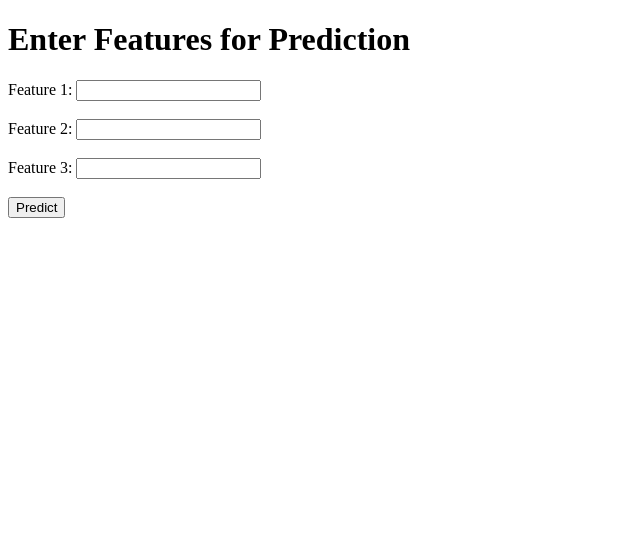
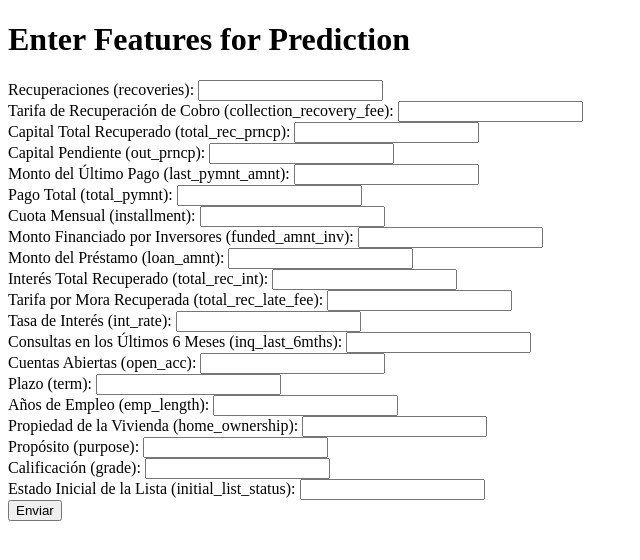
Before and after one commit to aleuse/rna_trabajo2_riesgo_crediticio, a Flask app: page / in a window 1280 px wide. Shown: the top 560 px of the page, without its empty margins (0-640 px from the left). Run offline with Flask 3, Linux system fonts and the light colour scheme; parts of the project's set-up code (start-up, migrations or seed data) failed here and were passed over.

Commit message:
cambios servicio

```diff
--- a/app/app.py
+++ b/app/app.py
@@ -1,8 +1,13 @@
-from flask import Flask, render_template, request
+import os
+import tempfile
+from io import BytesIO
+
+from flask import Flask, render_template, request, url_for
 import numpy as np
 import tensorflow as tf
 import joblib
 import pandas as pd
+import matplotlib.pyplot as plt
 
 # Initialize Flask app
 app = Flask(__name__)
@@ -34,158 +39,182 @@ def probability_to_score(prob, base_score=300, max_score=850, pdo=50):
     return score
 
 
+
+
 # Define routes
 @app.route("/")
 def home():
     return render_template("index.html")  # Renders the form
 
 
+
+def plot_credit_score_distribution(scores, point, filename):
+    plt.figure(figsize=(10, 6))
+    plt.hist(scores, bins=30, color='green', alpha=0.6)
+    plt.yscale('log')
+    plt.axvline(x=point, color='red', linestyle='--', label=f'Puntaje {point}')
+    plt.scatter(point, 1, color='red', s=100, zorder=5)
+    plt.title("Distribución de Puntajes de Crédito (300-850)")
+    plt.xlabel("Puntaje")
+    plt.ylabel("Frecuencia (escala logarítmica)")
+    plt.grid(True)
+    plt.legend()
+    plt.savefig(filename)
+    plt.close()
+
 @app.route("/predict", methods=["POST"])
 def predict():
     # # Extract inputs from the form
-    # input_data = request.form
-    # recoveries = float(input_data["recoveries"])
-    # collection_recovery_fee = float(input_data["collection_recovery_fee"])
-    # total_rec_prncp = float(input_data["total_rec_prncp"])
-    # out_prncp = float(input_data["out_prncp"])
-    # last_pymnt_amnt = float(input_data["last_pymnt_amnt"])
-    # total_pymnt = float(input_data["total_pymnt"])
-    # installment = float(input_data["installment"])
-    # funded_amnt_inv = float(input_data["funded_amnt_inv"])
-    # loan_amnt = float(input_data["loan_amnt"])
-    # total_rec_int = float(input_data["total_rec_int"])
-    # total_rec_late_fee = float(input_data["total_rec_late_fee"])
-    # int_rate = float(input_data["int_rate"])
-    # inq_last_6mths = int(input_data["inq_last_6mths"])
-    # open_acc = int(input_data["open_acc"])
+    input_data = request.form
+    recoveries = float(input_data["recoveries"])
+    collection_recovery_fee = float(input_data["collection_recovery_fee"])
+    total_rec_prncp = float(input_data["total_rec_prncp"])
+    out_prncp = float(input_data["out_prncp"])
+    last_pymnt_amnt = float(input_data["last_pymnt_amnt"])
+    total_pymnt = float(input_data["total_pymnt"])
+    installment = float(input_data["installment"])
+    funded_amnt_inv = float(input_data["funded_amnt_inv"])
+    loan_amnt = float(input_data["loan_amnt"])
+    total_rec_int = float(input_data["total_rec_int"])
+    total_rec_late_fee = float(input_data["total_rec_late_fee"])
+    int_rate = float(input_data["int_rate"])
+    inq_last_6mths = int(input_data["inq_last_6mths"])
+    open_acc = int(input_data["open_acc"])
 
-    # term = str(input_data["term"])
-    # emp_length = str(input_data["emp_length"])
-    # home_ownership = str(input_data["home_ownership"])
-    # purpose = str(input_data["purpose"])
-    # grade = str(input_data["grade"])
-    # initial_list_status = str(input_data["initial_list_status"])
+    term = str(input_data["term"])
+    emp_length = str(input_data["emp_length"])
+    home_ownership = str(input_data["home_ownership"])
+    purpose = str(input_data["purpose"])
+    grade = str(input_data["grade"])
+    initial_list_status = str(input_data["initial_list_status"])
 
-    # # Convert inputs to a NumPy array for prediction
-    # input_array = np.array(
-    #     [
+    # Convert inputs to a NumPy array for prediction
+    input_array = np.array(
+        [
+            [
+                recoveries,
+                collection_recovery_fee,
+                total_rec_prncp,
+                out_prncp,
+                last_pymnt_amnt,
+                total_pymnt,
+                installment,
+                funded_amnt_inv,
+                loan_amnt,
+                total_rec_int,
+                total_rec_late_fee,
+                int_rate,
+                inq_last_6mths,
+                open_acc,
+                term,
+                emp_length,
+                home_ownership,
+                purpose,
+                grade,
+                initial_list_status,
+            ]
+        ]
+    )
+
+    columns = [
+        "recoveries",
+        "collection_recovery_fee",
+        "total_rec_prncp",
+        "out_prncp",
+        "last_pymnt_amnt",
+        "total_pymnt",
+        "installment",
+        "funded_amnt_inv",
+        "loan_amnt",
+        "total_rec_int",
+        "total_rec_late_fee",
+        "int_rate",
+        "inq_last_6mths",
+        "open_acc",
+        "term",
+        "emp_length",
+        "home_ownership",
+        "purpose",
+        "grade",
+        "initial_list_status",
+    ]
+
+    df = pd.DataFrame(input_array, columns=columns)
+
+    # # Tamaño de la muestra
+    # n_samples = 1000
+    #
+    # # Generar datos numéricos
+    # numeric_data = {
+    #     "recoveries": np.random.uniform(0, 5000, n_samples),
+    #     "collection_recovery_fee": np.random.uniform(0, 1000, n_samples),
+    #     "total_rec_prncp": np.random.uniform(1000, 35000, n_samples),
+    #     "out_prncp": np.random.uniform(0, 35000, n_samples),
+    #     "last_pymnt_amnt": np.random.uniform(0, 1000, n_samples),
+    #     "total_pymnt": np.random.uniform(1000, 40000, n_samples),
+    #     "installment": np.random.uniform(100, 1500, n_samples),
+    #     "funded_amnt_inv": np.random.uniform(1000, 35000, n_samples),
+    #     "loan_amnt": np.random.uniform(1000, 35000, n_samples),
+    #     "total_rec_int": np.random.uniform(0, 8000, n_samples),
+    #     "total_rec_late_fee": np.random.uniform(0, 100, n_samples),
+    #     "int_rate": np.random.uniform(5, 25, n_samples),
+    #     "inq_last_6mths": np.random.randint(0, 10, n_samples),
+    #     "open_acc": np.random.randint(1, 30, n_samples),
+    # }
+    #
+    # # Generar datos categóricos
+    # categorical_data = {
+    #     "term": np.random.choice(["36 months", "60 months"], n_samples),
+    #     "emp_length": np.random.choice(
     #         [
-    #             recoveries,
-    #             collection_recovery_fee,
-    #             total_rec_prncp,
-    #             out_prncp,
-    #             last_pymnt_amnt,
-    #             total_pymnt,
-    #             installment,
-    #             funded_amnt_inv,
-    #             loan_amnt,
-    #             total_rec_int,
-    #             total_rec_late_fee,
-    #             int_rate,
-    #             inq_last_6mths,
-    #             open_acc,
-    #             term,
-    #             emp_length,
-    #             home_ownership,
-    #             purpose,
-    #             grade,
-    #             initial_list_status,
-    #         ]
-    #     ]
-    # )
-
-    # columns = [
-    #     "recoveries",
-    #     "collection_recovery_fee",
-    #     "total_rec_prncp",
-    #     "out_prncp",
-    #     "last_pymnt_amnt",
-    #     "total_pymnt",
-    #     "installment",
-    #     "funded_amnt_inv",
-    #     "loan_amnt",
-    #     "total_rec_int",
-    #     "total_rec_late_fee",
-    #     "int_rate",
-    #     "inq_last_6mths",
-    #     "open_acc",
-    #     "term",
-    #     "emp_length",
-    #     "home_ownership",
-    #     "purpose",
-    #     "grade",
-    #     "initial_list_status",
-    # ]
-
-    # df = pd.DataFrame(input_array, columns=columns)
-
-    # Tamaño de la muestra
-    n_samples = 1000
-
-    # Generar datos numéricos
-    numeric_data = {
-        "recoveries": np.random.uniform(0, 5000, n_samples),
-        "collection_recovery_fee": np.random.uniform(0, 1000, n_samples),
-        "total_rec_prncp": np.random.uniform(1000, 35000, n_samples),
-        "out_prncp": np.random.uniform(0, 35000, n_samples),
-        "last_pymnt_amnt": np.random.uniform(0, 1000, n_samples),
-        "total_pymnt": np.random.uniform(1000, 40000, n_samples),
-        "installment": np.random.uniform(100, 1500, n_samples),
-        "funded_amnt_inv": np.random.uniform(1000, 35000, n_samples),
-        "loan_amnt": np.random.uniform(1000, 35000, n_samples),
-        "total_rec_int": np.random.uniform(0, 8000, n_samples),
-        "total_rec_late_fee": np.random.uniform(0, 100, n_samples),
-        "int_rate": np.random.uniform(5, 25, n_samples),
-        "inq_last_6mths": np.random.randint(0, 10, n_samples),
-        "open_acc": np.random.randint(1, 30, n_samples),
-    }
-
-    # Generar datos categóricos
-    categorical_data = {
-        "term": np.random.choice(["36 months", "60 months"], n_samples),
-        "emp_length": np.random.choice(
-            [
-                "< 1 year",
-                "1 year",
-                "2 years",
-                "3 years",
-                "4 years",
-                "5 years",
-                "6 years",
-                "7 years",
-                "8 years",
-                "9 years",
-                "10+ years",
-            ],
-            n_samples,
-        ),
-        "home_ownership": np.random.choice(
-            ["RENT", "OWN", "MORTGAGE", "OTHER"], n_samples
-        ),
-        "purpose": np.random.choice(
-            [
-                "debt_consolidation",
-                "credit_card",
-                "home_improvement",
-                "small_business",
-                "major_purchase",
-                "other",
-            ],
-            n_samples,
-        ),
-        "grade": np.random.choice(["A", "B", "C", "D", "E", "F", "G"], n_samples),
-        "initial_list_status": np.random.choice(["w", "f"], n_samples),
-    }
+    #             "< 1 year",
+    #             "1 year",
+    #             "2 years",
+    #             "3 years",
+    #             "4 years",
+    #             "5 years",
+    #             "6 years",
+    #             "7 years",
+    #             "8 years",
+    #             "9 years",
+    #             "10+ years",
+    #         ],
+    #         n_samples,
+    #     ),
+    #     "home_ownership": np.random.choice(
+    #         ["RENT", "OWN", "MORTGAGE", "OTHER"], n_samples
+    #     ),
+    #     "purpose": np.random.choice(
+    #         [
+    #             "debt_consolidation",
+    #             "credit_card",
+    #             "home_improvement",
+    #             "small_business",
+    #             "major_purchase",
+    #             "other",
+    #         ],
+    #         n_samples,
+    #     ),
+    #     "grade": np.random.choice(["A", "B", "C", "D", "E", "F", "G"], n_samples),
+    #     "initial_list_status": np.random.choice(["w", "f"], n_samples),
+    # }
 
     # Crear DataFrame
-    df = pd.DataFrame({**numeric_data, **categorical_data})
+    #df = pd.DataFrame({**numeric_data, **categorical_data})
     data_processed = preprocessor.transform(df)
     predictions = model.predict(data_processed).ravel()
     y_pred_proba = (predictions > 0.5).astype(int)
     # Convertir probabilidades a puntajes
     y_scores = np.array([probability_to_score(p) for p in y_pred_proba])
     # Render the result
-    return render_template("resource.html", prediction=y_scores[0])
+    temp_file = tempfile.NamedTemporaryFile(delete=False, suffix='.png')
+    plot_credit_score_distribution(y_scores, y_scores[0], temp_file.name)
+    temp_file.close()
+
+    # Render the result with the plot
+    return render_template("resource.html", prediction=y_scores[0],
+                           plot_url=url_for('static', filename=os.path.basename(temp_file.name)))
+
 
 
 if __name__ == "__main__":
--- a/app/templates/index.html
+++ b/app/templates/index.html
@@ -9,18 +9,112 @@
 
 <body>
     <h1>Enter Features for Prediction</h1>
-    <form action="/predict" method="post">
-        <label for="feature1">Feature 1:</label>
-        <input type="text" id="feature1" name="feature1" ><br><br>
+     <form action="/predict" method="POST">
+    <!-- Campos numéricos -->
+    <div class="form-group">
+      <label for="recoveries">Recuperaciones (recoveries):</label>
+      <input type="number" id="recoveries" name="recoveries" step="0.01" required>
+    </div>
 
-        <label for="feature2">Feature 2:</label>
-        <input type="text" id="feature2" name="feature2" ><br><br>
+    <div class="form-group">
+      <label for="collection_recovery_fee">Tarifa de Recuperación de Cobro (collection_recovery_fee):</label>
+      <input type="number" id="collection_recovery_fee" name="collection_recovery_fee" step="0.01" required>
+    </div>
 
-        <label for="feature3">Feature 3:</label>
-        <input type="text" id="feature3" name="feature3" ><br><br>
+    <div class="form-group">
+      <label for="total_rec_prncp">Capital Total Recuperado (total_rec_prncp):</label>
+      <input type="number" id="total_rec_prncp" name="total_rec_prncp" step="0.01" required>
+    </div>
 
-        <button type="submit">Predict</button>
-    </form>
+    <div class="form-group">
+      <label for="out_prncp">Capital Pendiente (out_prncp):</label>
+      <input type="number" id="out_prncp" name="out_prncp" step="0.01" required>
+    </div>
+
+    <div class="form-group">
+      <label for="last_pymnt_amnt">Monto del Último Pago (last_pymnt_amnt):</label>
+      <input type="number" id="last_pymnt_amnt" name="last_pymnt_amnt" step="0.01" required>
+    </div>
+
+    <div class="form-group">
+      <label for="total_pymnt">Pago Total (total_pymnt):</label>
+      <input type="number" id="total_pymnt" name="total_pymnt" step="0.01" required>
+    </div>
+
+    <div class="form-group">
+      <label for="installment">Cuota Mensual (installment):</label>
+      <input type="number" id="installment" name="installment" step="0.01" required>
+    </div>
+
+    <div class="form-group">
+      <label for="funded_amnt_inv">Monto Financiado por Inversores (funded_amnt_inv):</label>
+      <input type="number" id="funded_amnt_inv" name="funded_amnt_inv" step="0.01" required>
+    </div>
+
+    <div class="form-group">
+      <label for="loan_amnt">Monto del Préstamo (loan_amnt):</label>
+      <input type="number" id="loan_amnt" name="loan_amnt" step="0.01" required>
+    </div>
+
+    <div class="form-group">
+      <label for="total_rec_int">Interés Total Recuperado (total_rec_int):</label>
+      <input type="number" id="total_rec_int" name="total_rec_int" step="0.01" required>
+    </div>
+
+    <div class="form-group">
+      <label for="total_rec_late_fee">Tarifa por Mora Recuperada (total_rec_late_fee):</label>
+      <input type="number" id="total_rec_late_fee" name="total_rec_late_fee" step="0.01" required>
+    </div>
+
+    <div class="form-group">
+      <label for="int_rate">Tasa de Interés (int_rate):</label>
+      <input type="number" id="int_rate" name="int_rate" step="0.01" required>
+    </div>
+
+    <div class="form-group">
+      <label for="inq_last_6mths">Consultas en los Últimos 6 Meses (inq_last_6mths):</label>
+      <input type="number" id="inq_last_6mths" name="inq_last_6mths" required>
+    </div>
+
+    <div class="form-group">
+      <label for="open_acc">Cuentas Abiertas (open_acc):</label>
+      <input type="number" id="open_acc" name="open_acc" required>
+    </div>
+
+    <!-- Campos de texto -->
+    <div class="form-group">
+      <label for="term">Plazo (term):</label>
+      <input type="text" id="term" name="term" required>
+    </div>
+
+    <div class="form-group">
+      <label for="emp_length">Años de Empleo (emp_length):</label>
+      <input type="text" id="emp_length" name="emp_length" required>
+    </div>
+
+    <div class="form-group">
+      <label for="home_ownership">Propiedad de la Vivienda (home_ownership):</label>
+      <input type="text" id="home_ownership" name="home_ownership" required>
+    </div>
+
+    <div class="form-group">
+      <label for="purpose">Propósito (purpose):</label>
+      <input type="text" id="purpose" name="purpose" required>
+    </div>
+
+    <div class="form-group">
+      <label for="grade">Calificación (grade):</label>
+      <input type="text" id="grade" name="grade" required>
+    </div>
+
+    <div class="form-group">
+      <label for="initial_list_status">Estado Inicial de la Lista (initial_list_status):</label>
+      <input type="text" id="initial_list_status" name="initial_list_status" required>
+    </div>
+
+    <!-- Botón de envío -->
+    <button type="submit">Enviar</button>
+  </form>
 </body>
 
 </html>
--- a/app/templates/resource.html
+++ b/app/templates/resource.html
@@ -10,7 +10,10 @@
 <body>
     <h1>Prediction Result</h1>
     <p>The predicted value is: <strong>{{ prediction }}</strong></p>
+    <h2>Distribución de Puntajes de Crédito</h2>
+    <img src="{{ plot_url }}" alt="Distribución de Puntajes de Crédito">
     <a href="/">Go Back</a>
 </body>
 
+
 </html>
```
